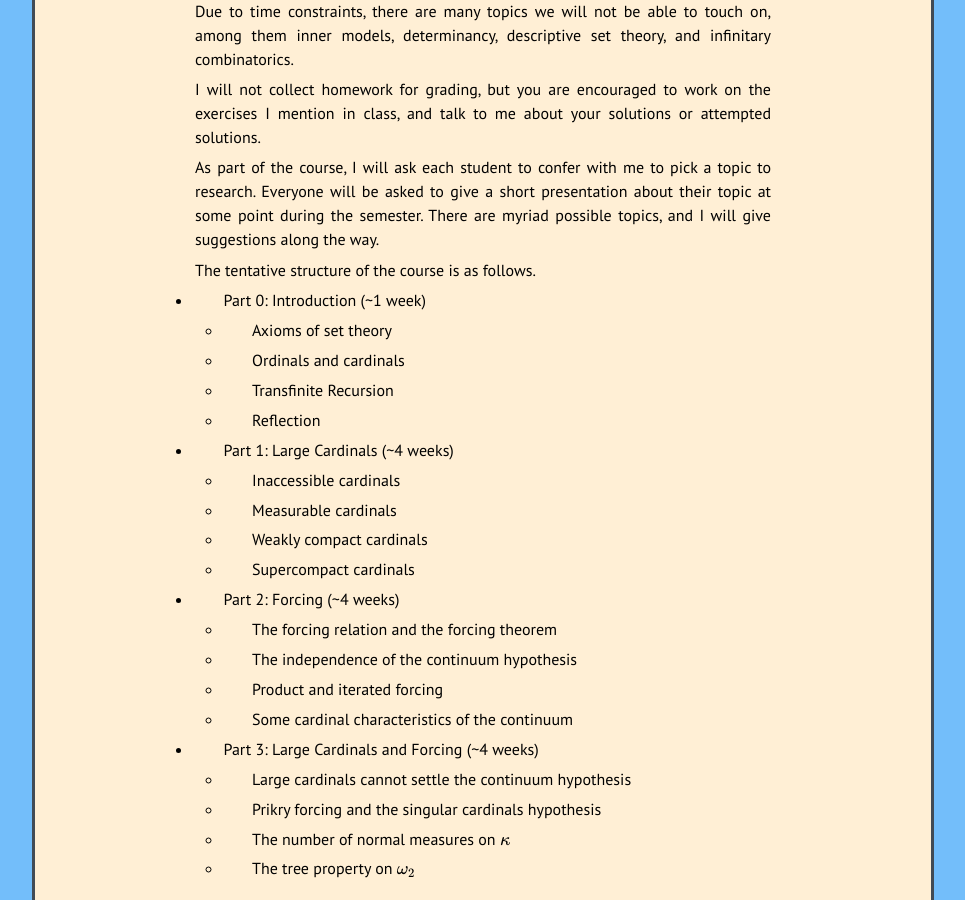
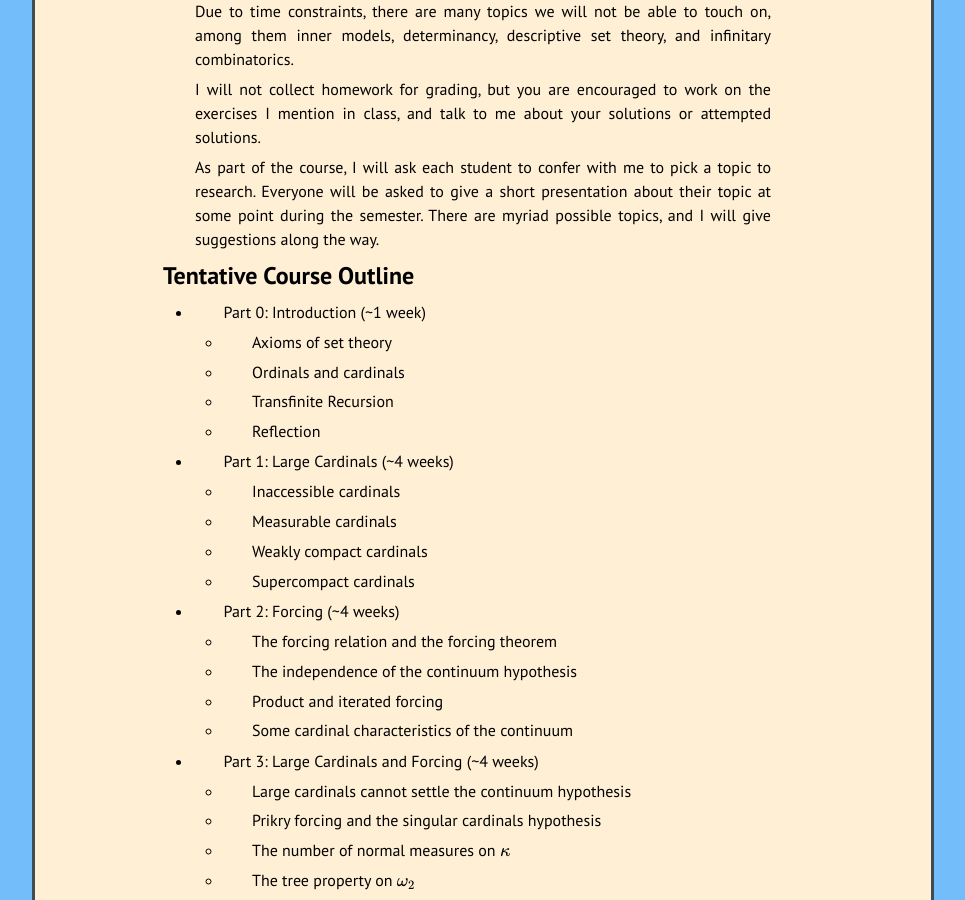
Before and after one commit to kamerynjw/kamerynjw.github.io, a Jekyll site: the page built from teaching/2019/math655.md, in a window 1280 px wide and 900 px high, scrolled down 761 px. Shown: the whole window, without its empty margins (157-1122 px from the left). Built offline with Jekyll 4.4.1, drawn with Linux system fonts in a browser that asks for light colours; nearby versions of some CDN libraries; formulas are drawn with MathJax 3.

Commit message:
format fix

```diff
--- a/teaching/2019/math655.md
+++ b/teaching/2019/math655.md
@@ -27,7 +27,8 @@ I will not collect homework for grading, but you are encouraged to work on the e
 
 As part of the course, I will ask each student to confer with me to pick a topic to research. Everyone will be asked to give a short presentation about their topic at some point during the semester. There are myriad possible topics, and I will give suggestions along the way.
 
-The tentative structure of the course is as follows.
+Tentative Course Outline
+------------------------
 
 * Part 0: Introduction (~1 week)
 
```
